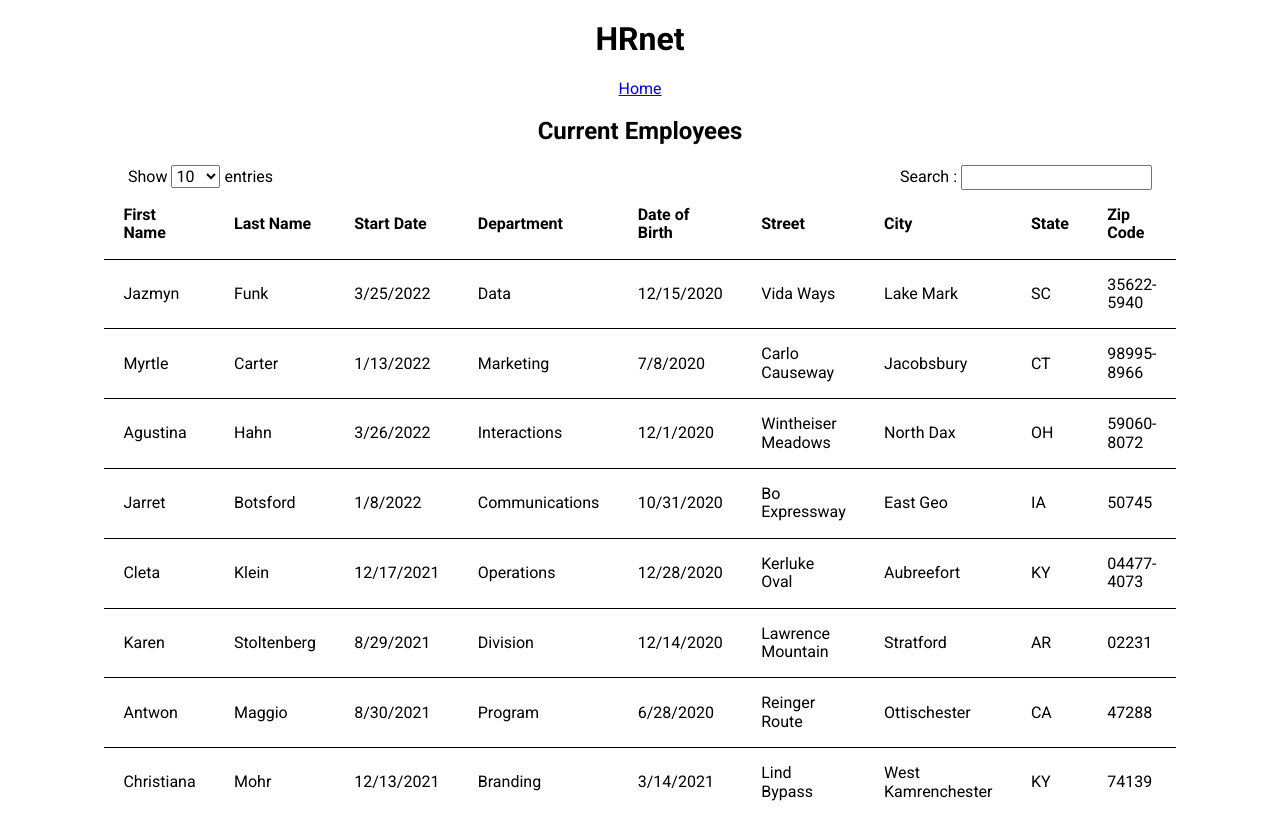
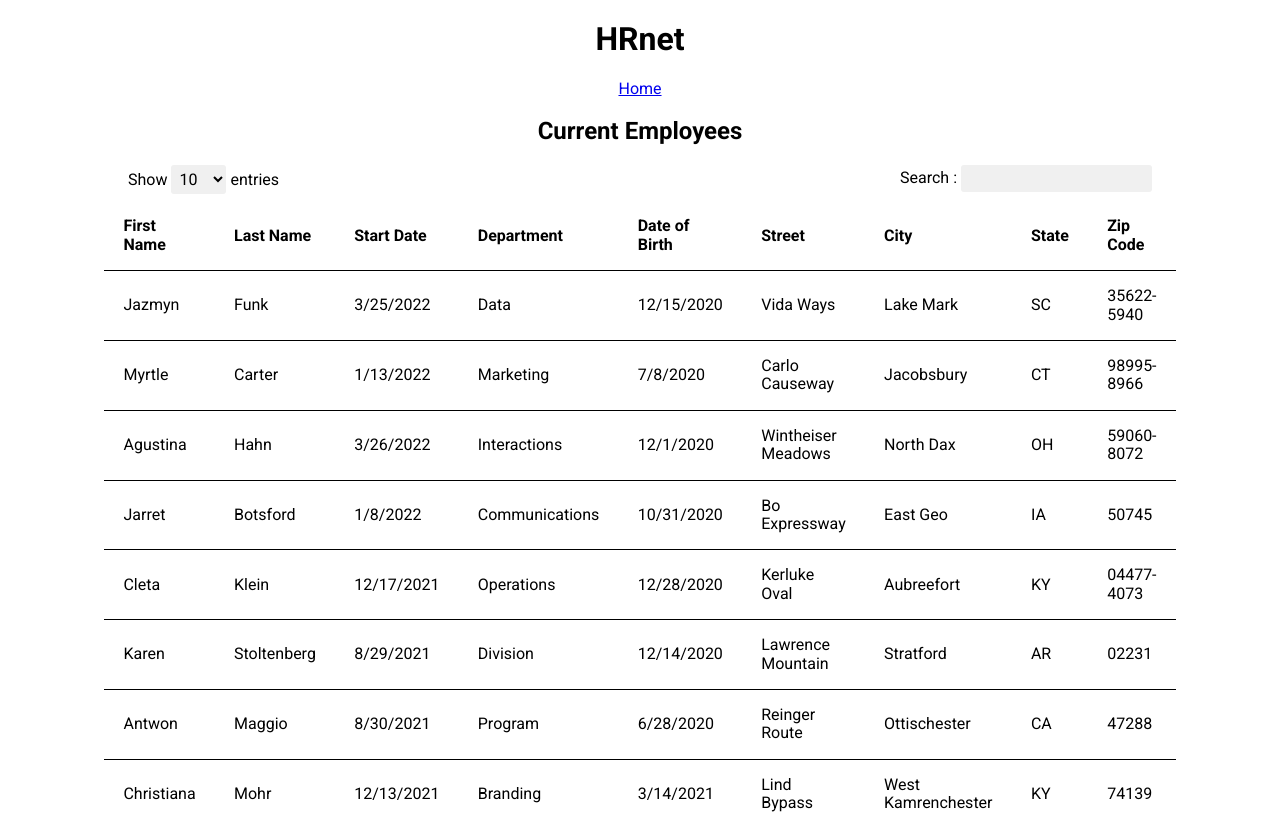
Before and after one commit to YoannAsl/HRnet, a React (Create React App) app: page /employee-list in a window 1280 px wide. Shown: the top 814 px of the page. Built offline with nearby package versions, Linux system fonts and the light colour scheme.

Commit message:
Improved modal display and added table searchbar styling

```diff
--- a/src/App.js
+++ b/src/App.js
@@ -8,11 +8,14 @@ import EmployeeListPage from './pages/EmployeeListPage';
 
 function App() {
 	const [employees, setEmployees] = useState([]);
-	const [isOpened, setIsOpened] = useState(false);
+	const [isModalOpened, setIsModalOpened] = useState(false);
+	const [modalContent, setModalContent] = useState('');
 
 	const addEmployee = (newEmployee) => {
 		setEmployees([...employees, { ...newEmployee }]);
-		setIsOpened(true);
+
+		setModalContent('Employee Created !');
+		setIsModalOpened(true);
 	};
 
 	// Populates state with fake employees
@@ -36,7 +39,7 @@ function App() {
 	}, []);
 
 	const handleCloseModal = () => {
-		setIsOpened(false);
+		setIsModalOpened(false);
 	};
 
 	const modalStyle = {
@@ -53,10 +56,6 @@ function App() {
 			alignItems: 'center',
 		},
 		closeButton: {
-			border: 'solid 1px grey',
-			backgroundColor: 'hsl(0,0%,90%)',
-			padding: '5px 10px',
-			borderRadius: '3px',
 			marginTop: '8px',
 		},
 	};
@@ -73,8 +72,8 @@ function App() {
 					</Route>
 				</Switch>
 				<Modal
-					isOpened={isOpened}
-					content='Employee Created !'
+					isOpened={isModalOpened}
+					content={modalContent}
 					handleCloseModal={handleCloseModal}
 					style={modalStyle}
 					buttonContent='Close'
--- a/src/components/Table/Table.js
+++ b/src/components/Table/Table.js
@@ -15,6 +15,14 @@ const SearchContainer = styled.div`
 	width: 80%;
 	display: flex;
 	justify-content: space-between;
+	input,
+	select {
+		margin-bottom: 7px;
+		border: none;
+		background-color: hsl(0, 0%, 94%);
+		border-radius: 3px;
+		padding: 4px;
+	}
 `;
 
 const StyledTable = styled.table`
```
